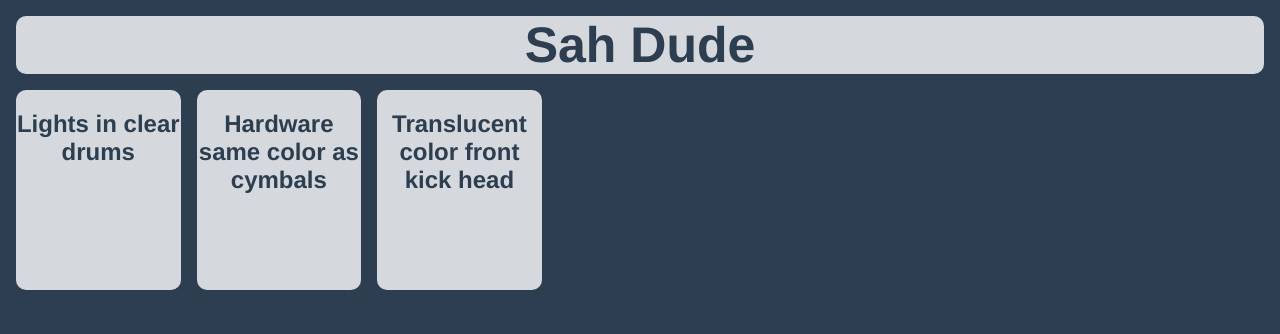
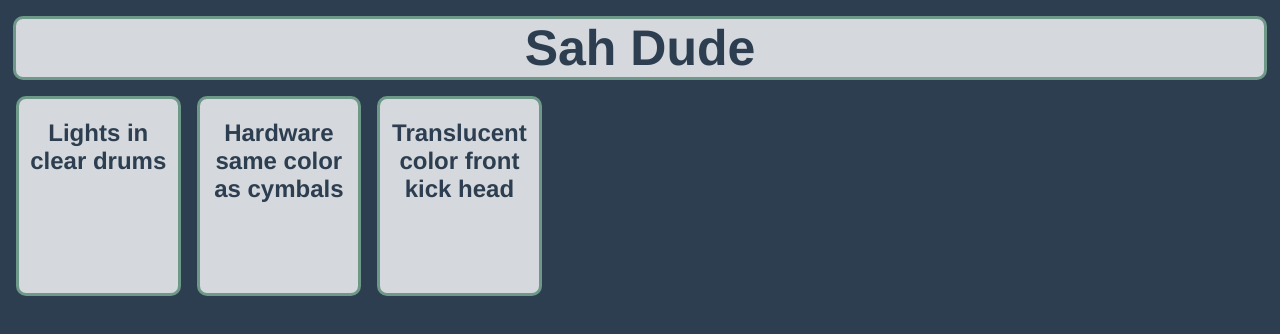
Before and after one commit to richardltyler/vue-ideabox, a Vue app: page / in a window 1280 px wide. Shown: the top 334 px of the page. Built offline with nearby package versions, Linux system fonts and the light colour scheme.

Commit message:
Add borders to bubble class

```diff
--- a/src/App.vue
+++ b/src/App.vue
@@ -55,6 +55,7 @@ body {
 .bubble {
   background-color: rgb(255, 255, 255, .8);
   border-radius: 10px;
+  border: 3px solid #6E9887;
 }
 
 </style>
--- a/src/components/Card.vue
+++ b/src/components/Card.vue
@@ -10,7 +10,4 @@ export default {
 </script>
 
 <style scoped>
-h2 {
-  /* color: white; */
-}
 </style>
```
